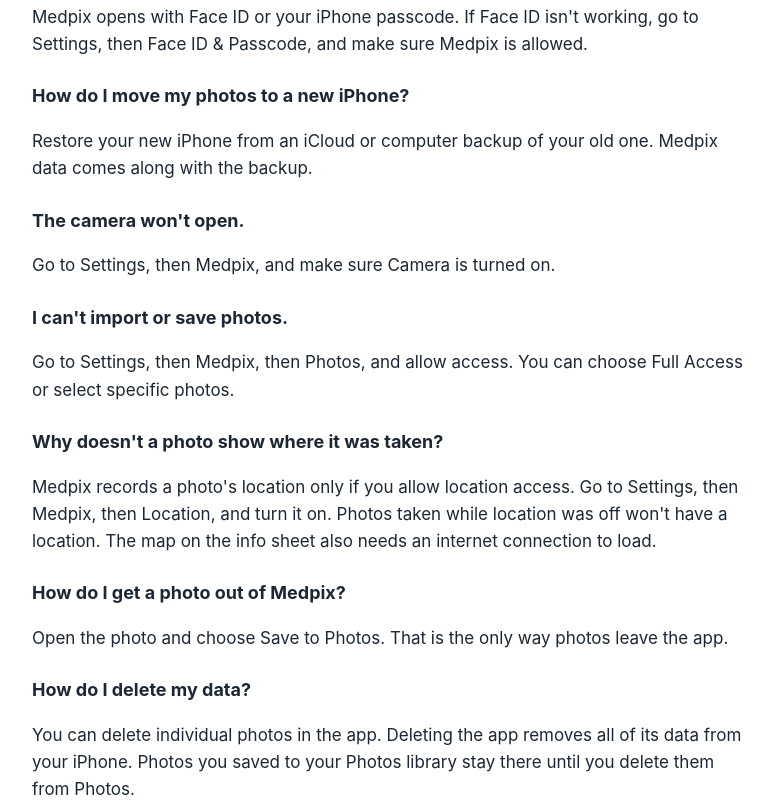
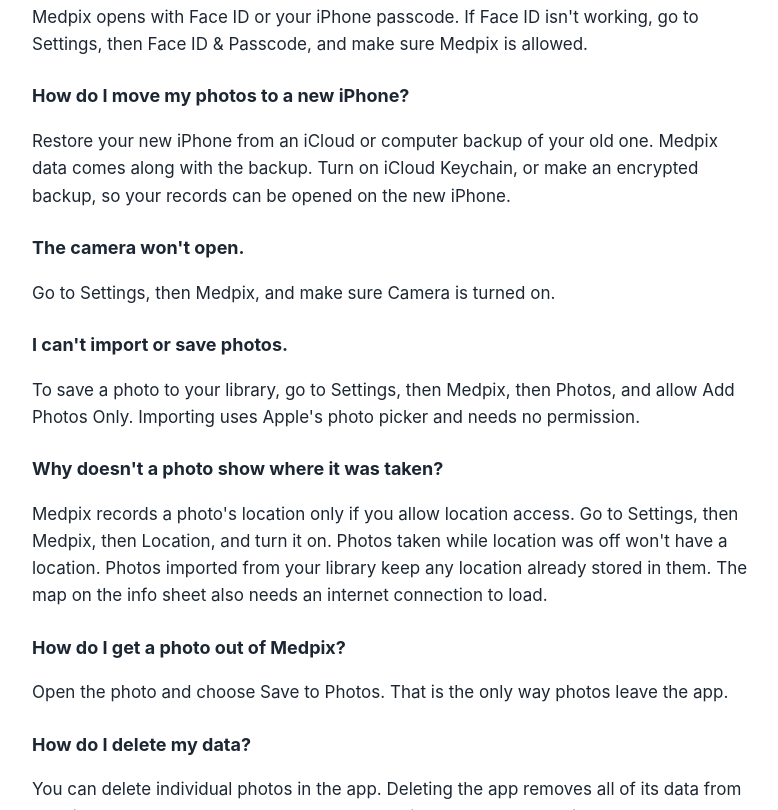
Before and after one commit to benlockshin-design/medpix, a plain HTML site: page support/index.html in a window 1280 px wide. Shown: the part 580-1390 px from the top of the page, without its empty margins (248-1026 px from the left). Drawn offline with Linux system fonts and the light colour scheme.

Commit message:
Fix support wording: backup key, photo permission, imported photo location

```diff
--- a/support/index.html
+++ b/support/index.html
@@ -25,16 +25,16 @@
   <p>Medpix opens with Face ID or your iPhone passcode. If Face ID isn't working, go to Settings, then Face ID &amp; Passcode, and make sure Medpix is allowed.</p>
 
   <h3>How do I move my photos to a new iPhone?</h3>
-  <p>Restore your new iPhone from an iCloud or computer backup of your old one. Medpix data comes along with the backup.</p>
+  <p>Restore your new iPhone from an iCloud or computer backup of your old one. Medpix data comes along with the backup. Turn on iCloud Keychain, or make an encrypted backup, so your records can be opened on the new iPhone.</p>
 
   <h3>The camera won't open.</h3>
   <p>Go to Settings, then Medpix, and make sure Camera is turned on.</p>
 
   <h3>I can't import or save photos.</h3>
-  <p>Go to Settings, then Medpix, then Photos, and allow access. You can choose Full Access or select specific photos.</p>
+  <p>To save a photo to your library, go to Settings, then Medpix, then Photos, and allow Add Photos Only. Importing uses Apple's photo picker and needs no permission.</p>
 
   <h3>Why doesn't a photo show where it was taken?</h3>
-  <p>Medpix records a photo's location only if you allow location access. Go to Settings, then Medpix, then Location, and turn it on. Photos taken while location was off won't have a location. The map on the info sheet also needs an internet connection to load.</p>
+  <p>Medpix records a photo's location only if you allow location access. Go to Settings, then Medpix, then Location, and turn it on. Photos taken while location was off won't have a location. Photos imported from your library keep any location already stored in them. The map on the info sheet also needs an internet connection to load.</p>
 
   <h3>How do I get a photo out of Medpix?</h3>
   <p>Open the photo and choose Save to Photos. That is the only way photos leave the app.</p>
```
